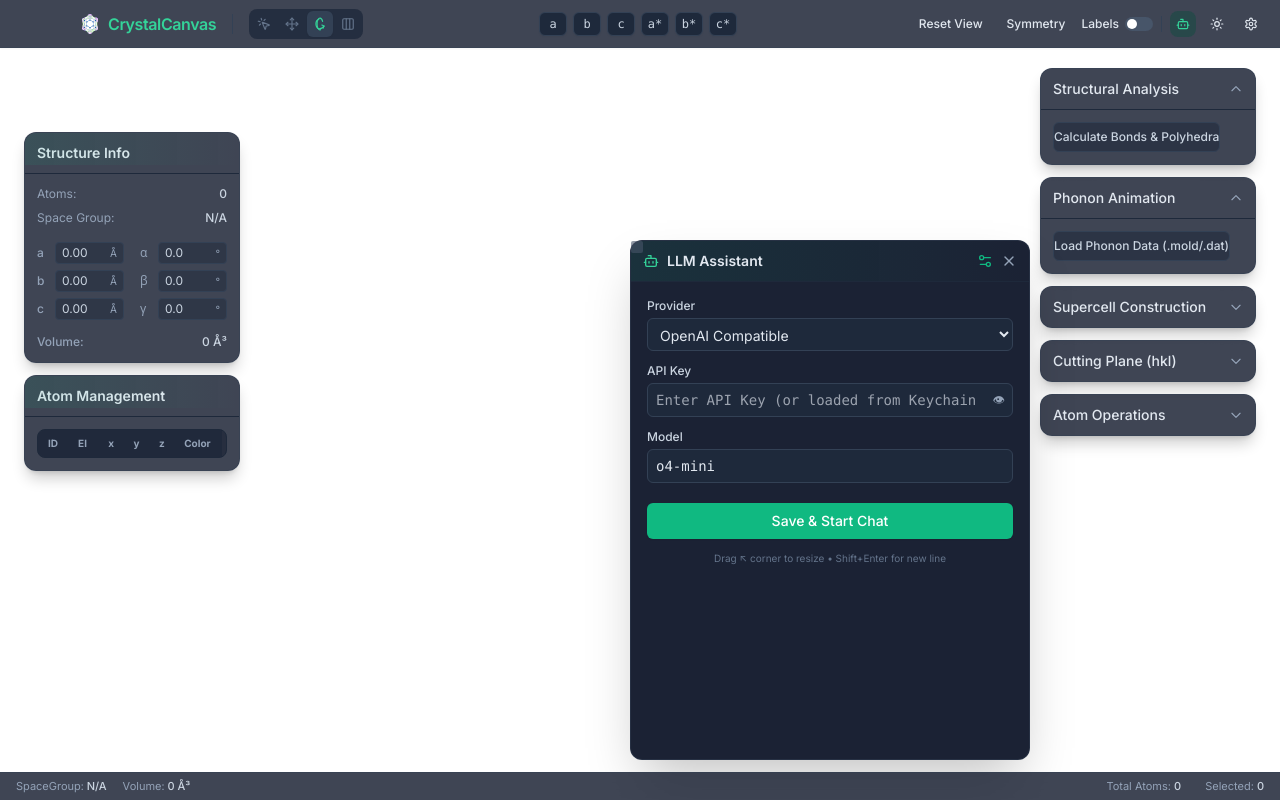
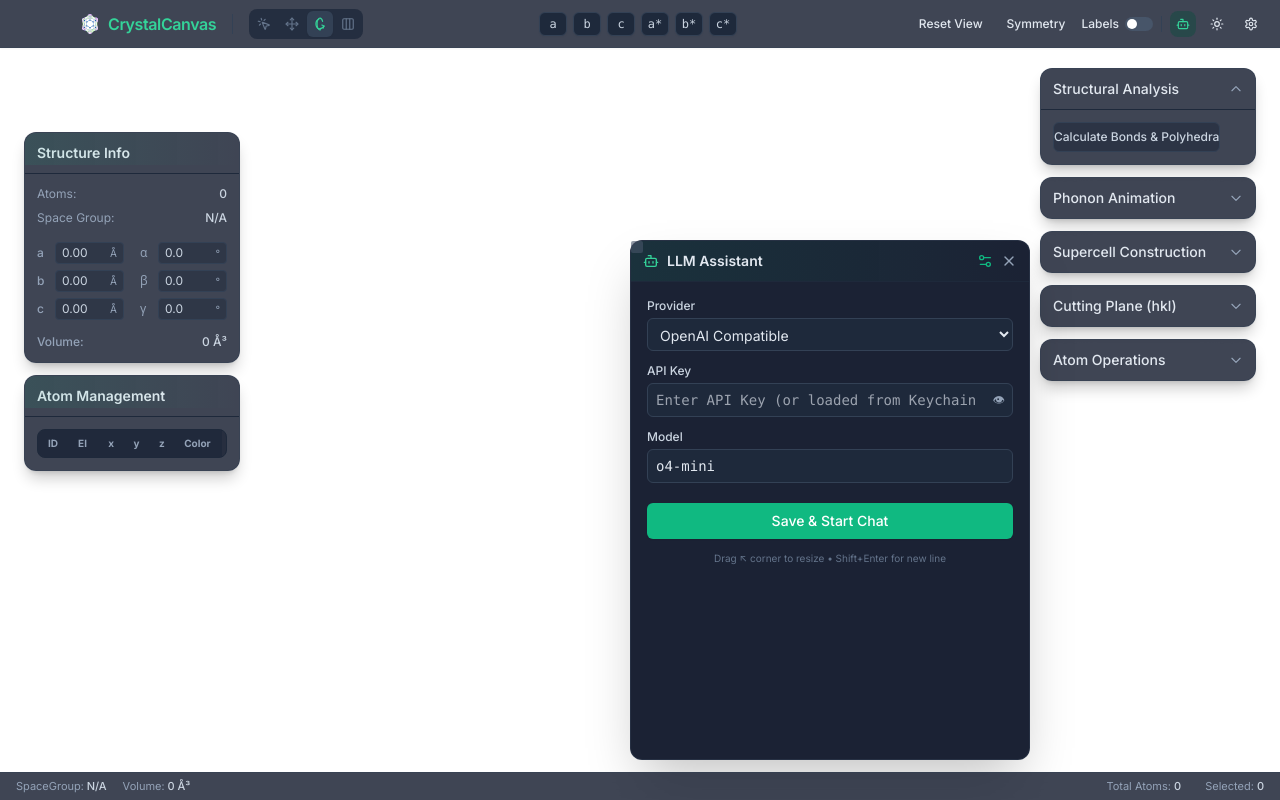
Before and after one commit to XiaoJiang-Phy/CrystalCanvas, a React (Vite) app: page / in a window 1280 px wide. Built offline with nearby package versions, Linux system fonts and the light colour scheme.

Commit message:
fix(ui): improve sidebar layouts (sticky headers and controlled accordion)

```diff
--- a/src/components/layout/RightSidebar.tsx
+++ b/src/components/layout/RightSidebar.tsx
@@ -18,6 +18,7 @@ export const RightSidebar: React.FC<{
     const [activeModeIdx, setActiveModeIdx] = useState<number | null>(null);
     const [isAnimating, setIsAnimating] = useState(false);
     const [amplitude, setAmplitude] = useState(1.0);
+    const [openAccordion, setOpenAccordion] = useState<string | null>("Structural Analysis");
 
     const handle_supercell = () => {
         const matrix = [
@@ -114,7 +115,7 @@ export const RightSidebar: React.FC<{
         <div className="w-[240px] shrink-0 h-full flex flex-col gap-3 p-3 pointer-events-none overflow-y-auto custom-scrollbar">
 
             {/* Bond Analysis Accordion */}
-            <Accordion title="Structural Analysis" defaultOpen>
+            <Accordion title="Structural Analysis" isOpen={openAccordion === 'Structural Analysis'} onToggle={() => setOpenAccordion(openAccordion === 'Structural Analysis' ? null : 'Structural Analysis')}>
                 <div className="space-y-3">
                     <ActionButton label="Calculate Bonds & Polyhedra" onClick={handle_refresh_bonds} />
 
@@ -157,7 +158,7 @@ export const RightSidebar: React.FC<{
             </Accordion>
 
             {/* Phonon Animation Accordion */}
-            <Accordion title="Phonon Animation" defaultOpen>
+            <Accordion title="Phonon Animation" isOpen={openAccordion === 'Phonon Animation'} onToggle={() => setOpenAccordion(openAccordion === 'Phonon Animation' ? null : 'Phonon Animation')}>
                 <div className="space-y-3">
                     <ActionButton label="Load Phonon Data (.mold/.dat)" onClick={handle_load_phonon} />
 
@@ -208,7 +209,7 @@ export const RightSidebar: React.FC<{
             </Accordion>
 
             {/* Supercell Accordion */}
-            <Accordion title="Supercell Construction" defaultOpen={false}>
+            <Accordion title="Supercell Construction" isOpen={openAccordion === 'Supercell'} onToggle={() => setOpenAccordion(openAccordion === 'Supercell' ? null : 'Supercell')}>
                 <div className="space-y-3">
                     <div className="flex gap-2 text-xs">
                         <NumberInput label="Nx" value={sc.nx} onChange={v => setSc(s => ({ ...s, nx: v }))} />
@@ -222,7 +223,7 @@ export const RightSidebar: React.FC<{
             </Accordion>
 
             {/* Cutting Plane Accordion */}
-            <Accordion title="Cutting Plane (hkl)" defaultOpen={false}>
+            <Accordion title="Cutting Plane (hkl)" isOpen={openAccordion === 'Cutting Plane'} onToggle={() => setOpenAccordion(openAccordion === 'Cutting Plane' ? null : 'Cutting Plane')}>
                 <div className="space-y-3">
                     <div className="flex gap-2 text-xs">
                         <NumberInput label="h" value={slab.h} onChange={v => setSlab(s => ({ ...s, h: v }))} />
@@ -252,7 +253,7 @@ export const RightSidebar: React.FC<{
             </Accordion>
 
             {/* Atom Operations Accordion */}
-            <Accordion title="Atom Operations" defaultOpen={false}>
+            <Accordion title="Atom Operations" isOpen={openAccordion === 'Atom Operations'} onToggle={() => setOpenAccordion(openAccordion === 'Atom Operations' ? null : 'Atom Operations')}>
                 <div className="space-y-3">
                     <div className="text-xs space-y-1">
                         <div className="text-slate-500 dark:text-slate-400">
@@ -318,13 +319,11 @@ const DisabledButton = ({ label }: { label: string }) => (
     </button>
 );
 
-const Accordion: React.FC<{ title: string; defaultOpen?: boolean; children: React.ReactNode }> = ({ title, defaultOpen = false, children }) => {
-    const [isOpen, setIsOpen] = useState(defaultOpen);
-
+const Accordion: React.FC<{ title: string; isOpen: boolean; onToggle: () => void; children: React.ReactNode }> = ({ title, isOpen, onToggle, children }) => {
     return (
-        <div className="pointer-events-auto bg-white/80 dark:bg-slate-900/80 backdrop-blur-xl border border-white/30 dark:border-slate-700/50 rounded-xl shadow-lg shadow-black/5 dark:shadow-black/20 overflow-hidden">
+        <div className="pointer-events-auto shrink-0 bg-white/80 dark:bg-slate-900/80 backdrop-blur-xl border border-white/30 dark:border-slate-700/50 rounded-xl shadow-lg shadow-black/5 dark:shadow-black/20 overflow-hidden">
             <button
-                onClick={() => setIsOpen(!isOpen)}
+                onClick={onToggle}
                 className={cn(
                     "w-full px-3 py-2.5 flex justify-between items-center bg-transparent hover:bg-slate-50/50 dark:hover:bg-slate-800/50 transition-colors",
                     isOpen && "border-b border-slate-100 dark:border-slate-800"
```
